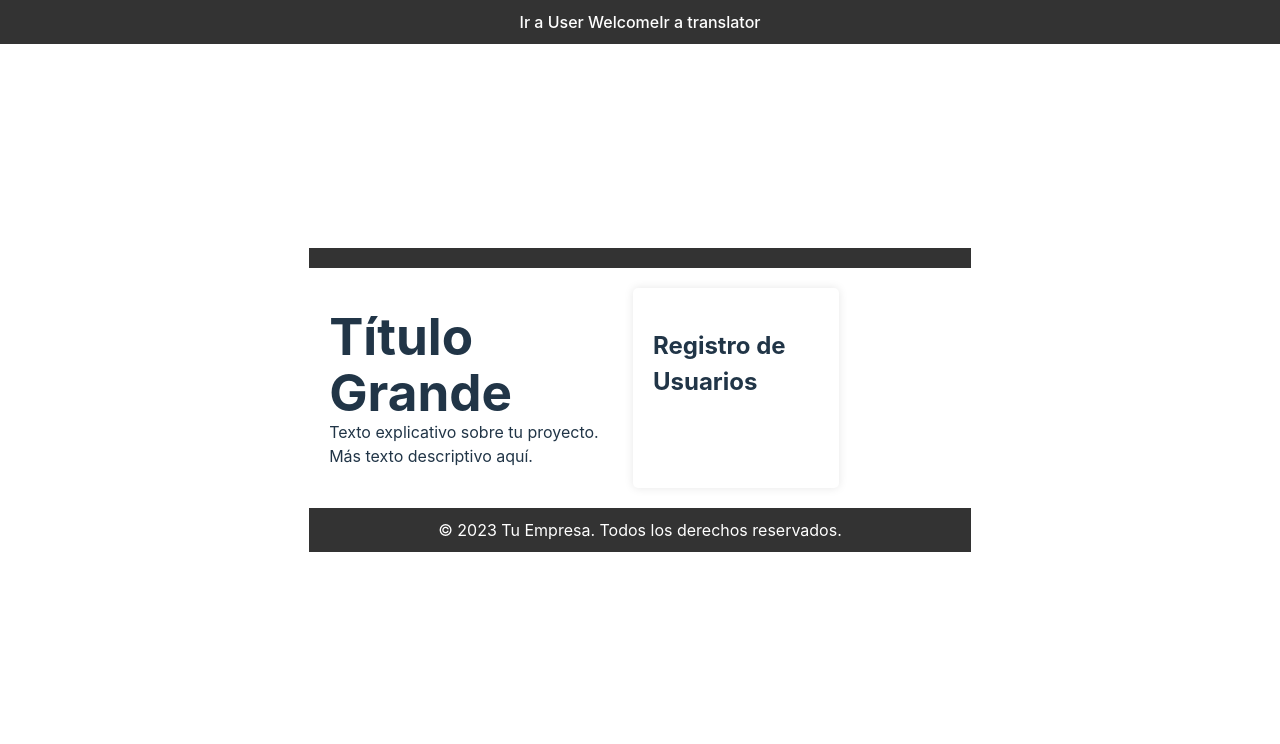
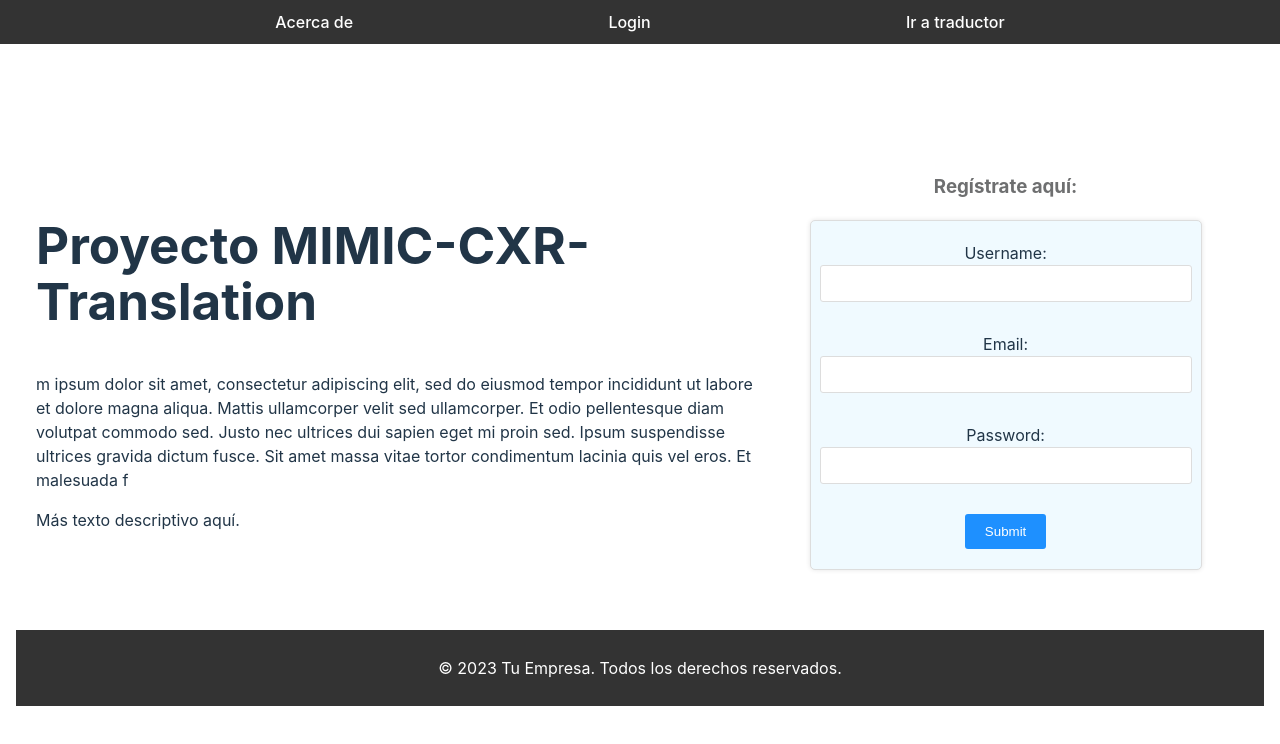
Before and after one commit to visalasc/ipre20232, a React (Vite) app in the folder MIMIC-CXR-T/: page / in a window 1280 px wide. Shown: the top 744 px of the page. Built offline with nearby package versions, Linux system fonts and the light colour scheme.

Commit message:
feat landing page front

```diff
--- a/MIMIC-CXR-T/src/common/App.css
+++ b/MIMIC-CXR-T/src/common/App.css
@@ -1,9 +1,4 @@
 
-/* Reset de estilos para quitar márgenes y rellenos predeterminados */
-body, h1, p, ul, li, form {
-  margin: 0;
-  padding: 0;
-}
 
 /* Estilos generales para la página */
 .landing-page {
@@ -18,10 +13,6 @@ body, h1, p, ul, li, form {
 }
 
 /* Estilos para la barra de navegación */
-header {
-  background-color: #333;
-  padding: 10px 0;
-}
 
 nav ul {
   list-style: none;
@@ -48,6 +39,8 @@ nav a {
   z-index: 1000; /* Asegura que esté en la parte superior de otros elementos */
   padding: 10px 20px; /* Añade relleno (padding) para espaciar el contenido interno */
   box-sizing: border-box; /* Incluye el relleno en el ancho total */
+  display: flex;
+  justify-content: space-evenly;
 }
 
 /* Puedes agregar más estilos según tus necesidades, como estilos para los enlaces, logo, etc. */
@@ -56,29 +49,16 @@ nav a {
 main {
   display: flex;
   justify-content: space-between;
-  width: 80%;
-  margin: 20px 0;
+  width: 95%;
+  margin: 60px 0;
 }
 
 .left-section {
-  width: 60%;
+  width: 70%;
   text-align: left;
   padding: 20px;
 }
 
-.right-section {
-  width: 35%;
-  text-align: left;
-  background-color: #fff;
-  padding: 20px;
-  border-radius: 5px;
-  box-shadow: 0 0 10px rgba(0, 0, 0, 0.1);
-}
-
-/* Estilos para el formulario de registro */
-.right-section h2 {
-  margin-bottom: 20px;
-}
 
 /* Estilos para el pie de página */
 footer {
--- a/MIMIC-CXR-T/src/common/App.jsx
+++ b/MIMIC-CXR-T/src/common/App.jsx
@@ -1,32 +1,36 @@
 import React, { useState } from 'react';
 import './App.css'
+import Signup from '../profile/Signup';
 
 function App() {
+  const [mostrarRegistro, setMostrarRegistro] = useState(true);
+
+  const toggleFormulario = () => {
+    setMostrarRegistro(!mostrarRegistro);
+  };
   return (
     <div className="App-page">
       <header >
         <nav className="navbar">
-          <ul>
-          <a href='/home'>Ir a User Welcome</a>
-          <a href='/translator'>Ir a translator</a>
-       </ul>
+            <a href='/home'>Acerca de</a>
+            <a href='/home'>Login</a>
+            <a href='/translator'>Ir a traductor</a>
         </nav>
       </header>
 
       <main>
         <section className="left-section">
-          <h1>Título Grande</h1>
-          <p>Texto explicativo sobre tu proyecto.</p>
+          <h1>Proyecto MIMIC-CXR-Translation</h1>
+          <p>m ipsum dolor sit amet, consectetur adipiscing elit, sed do eiusmod tempor incididunt ut labore et dolore magna aliqua. Mattis ullamcorper velit sed ullamcorper. Et odio pellentesque diam volutpat commodo sed. Justo nec ultrices dui sapien eget mi proin sed. Ipsum suspendisse ultrices gravida dictum fusce. Sit amet massa vitae tortor condimentum lacinia quis vel eros. Et malesuada f</p>
           <p>Más texto descriptivo aquí.</p>
         </section>
 
+
         <section className="right-section">
-          <h2>Registro de Usuarios</h2>
-          <form>
-            {/* Agrega tus campos de registro aquí */}
-          </form>
+          <Signup />
         </section>
       </main>
+
       <footer>
         <p>© 2023 Tu Empresa. Todos los derechos reservados.</p>
       </footer>
--- a/MIMIC-CXR-T/src/profile/Login.css
+++ b/MIMIC-CXR-T/src/profile/Login.css
@@ -1,6 +1,9 @@
+.container-login{
+  margin-left: 20px;
+}
+
 .Login {
-    width: 500px;
-    margin: 0 auto;
+    width: 350px;
     padding: 20px;
     border: 1px solid #ddd;
     border-radius: 5px;
@@ -60,3 +63,7 @@
     background-color: #e9ffe6; /* light green */
     text-align: center;
   }
+
+ h3{
+  color: #6e6f70;
+ }
--- a/MIMIC-CXR-T/src/profile/Login.jsx
+++ b/MIMIC-CXR-T/src/profile/Login.jsx
@@ -1,5 +1,4 @@
 import React, { useState, useContext } from 'react';
-import { AuthContext } from '../auth/AuthContext';
 import axios from 'axios';
 import './Login.css';
 
--- a/MIMIC-CXR-T/src/profile/Signup.jsx
+++ b/MIMIC-CXR-T/src/profile/Signup.jsx
@@ -28,6 +28,8 @@ function Signup() {
     }
 
   return (
+    <div className="container-login">
+    <h3 >Regístrate aquí:</h3>
     <div className="Login">
       {msg.length > 0 && <div className="successMsg"> {msg} </div>}
 
@@ -67,6 +69,7 @@ function Signup() {
         <input type="submit" value="Submit" />
       </form>
     </div>
+    </div>
   );
 }
 
```
Also changed, not shown: MIMIC-CXR-T/src/Components/Tabs.jsx (added, +44 -0 lines), MIMIC-CXR-T/src/Components/tabs.css (added), 1 other file (tests, documents, lock files or other folders).
